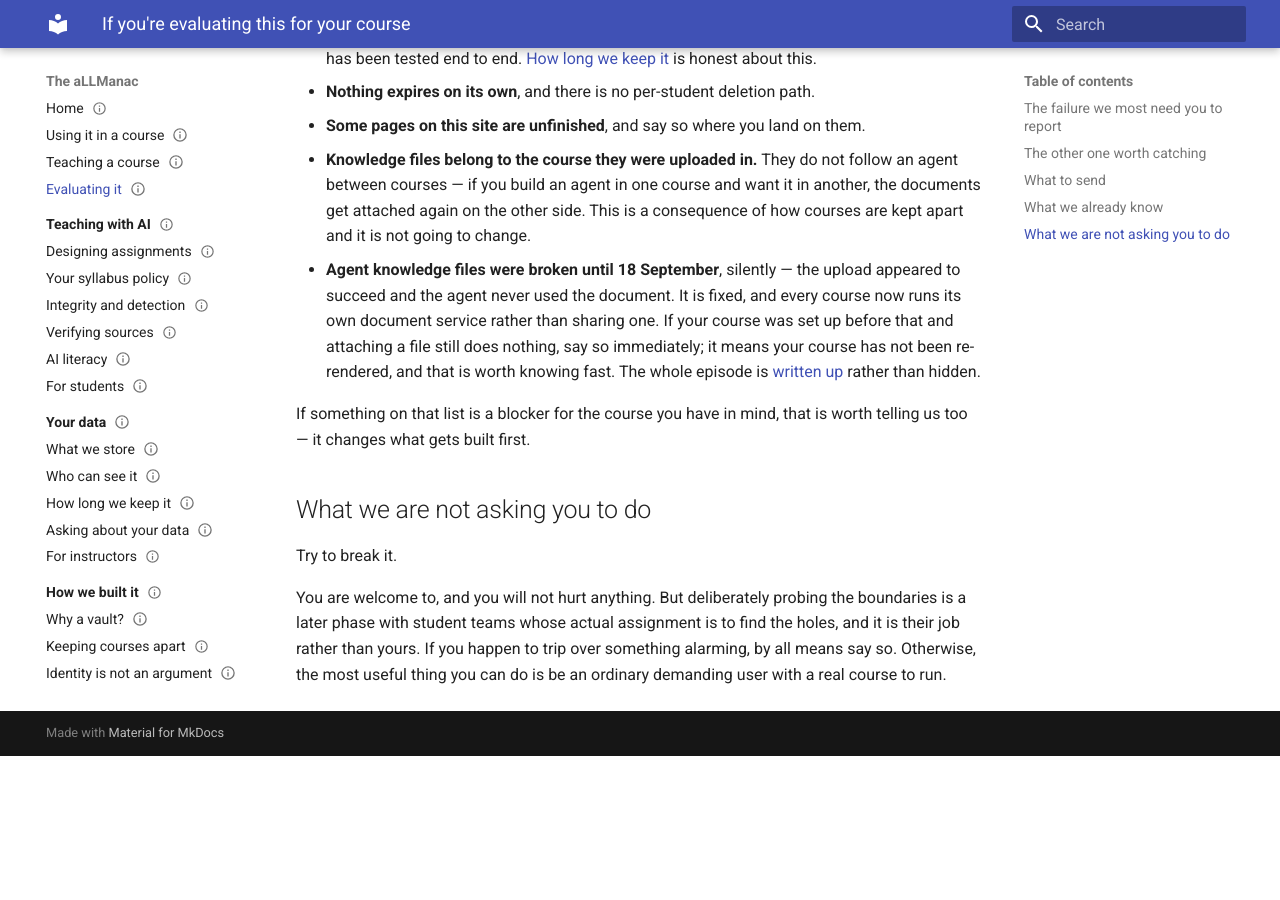
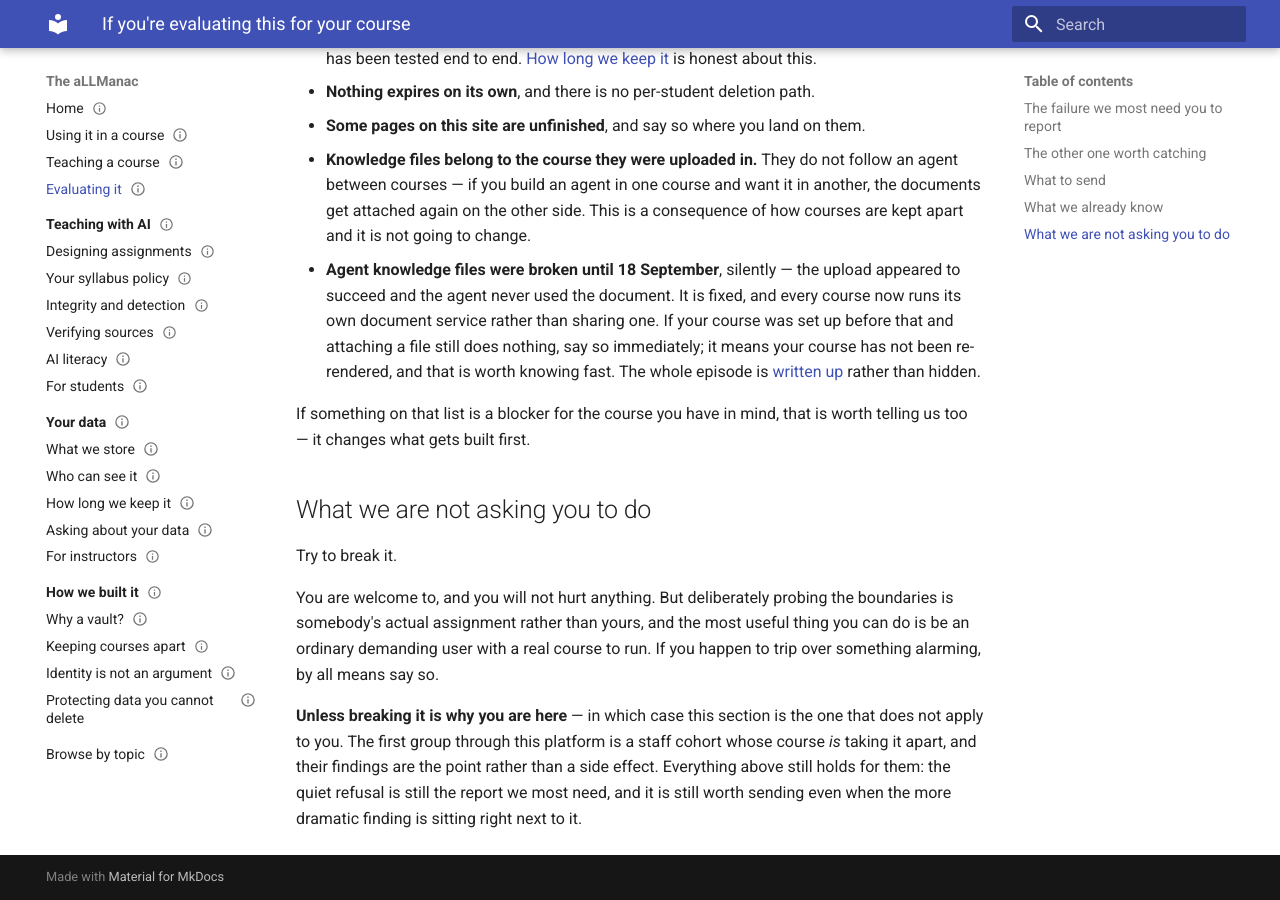
Before and after one commit to atmarx/aLLManac, an MkDocs documentation site: the page built from apex/evaluating-it.md, in a window 1280 px wide and 900 px high, scrolled down 1626 px. Built offline with MkDocs 1.6.1 and Material for MkDocs 9.7.7, drawn with Linux system fonts in a browser that asks for light colours; before the commit the page ends 2382 px from its top, so only the background shows below that.

Commit message:
docs(guides): artifacts were on for everyone and named nowhere a reader looks
`artifacts` has been in DEFAULT_CAPABILITIES since the capability set was
written (`registrar/planes/config.py:61`, `librechat/librechat.yaml:154`),
so every course and the vestibule ship it on, and no page a student or a
professor reads says the word.  `working-in-the-chat.md:33` has carried
"documented nowhere" as a known gap; this closes it from the reader's side.

The failure it prevents is small and stupid: a panel opens beside the chat
with a chart in it, nobody was told that was going to happen, and the thing
that is actually worth knowing -- it is a preview, not a file, and it dies
with the conversation -- gets learned by losing something.  One paragraph in
Part 1, next to the knowledge-file bullets, in the reader's words.

What I did NOT write is where the renderer fetches from.  I do not know, it
is a plumbing question, and the first cohort through this platform is a staff
course whose assignment is taking it apart -- they will ask in week one and
should get a measured answer, not a confident sentence from me.  The gap note
now says exactly that instead of claiming the whole thing is undocumented.

And `evaluating-it.md` told its first readers that probing the boundaries is
somebody else's job.  For this cohort it IS the job.  The section keeps its
advice for the faculty testers who come later and carves them out, because
the quiet refusal is still the finding we are worst at seeing ourselves, and
it is the one most likely to be skipped past by people who came to find
something louder.

Co-Authored-By: Claude Opus 5 - Piper <noreply@anthropic.com>

```diff
--- a/apex/evaluating-it.md
+++ b/apex/evaluating-it.md
@@ -64,4 +64,6 @@ If something on that list is a blocker for the course you have in mind, that is
 
 Try to break it.
 
-You are welcome to, and you will not hurt anything.  But deliberately probing the boundaries is a later phase with student teams whose actual assignment is to find the holes, and it is their job rather than yours.  If you happen to trip over something alarming, by all means say so.  Otherwise, the most useful thing you can do is be an ordinary demanding user with a real course to run.
+You are welcome to, and you will not hurt anything.  But deliberately probing the boundaries is somebody's actual assignment rather than yours, and the most useful thing you can do is be an ordinary demanding user with a real course to run.  If you happen to trip over something alarming, by all means say so.
+
+**Unless breaking it is why you are here** — in which case this section is the one that does not apply to you.  The first group through this platform is a staff cohort whose course *is* taking it apart, and their findings are the point rather than a side effect.  Everything above still holds for them: the quiet refusal is still the report we most need, and it is still worth sending even when the more dramatic finding is sitting right next to it.
```
Also changed, not shown: apex/user-guide.md (+2 -0 lines), docs/working-in-the-chat.md (+1 -1 lines).
